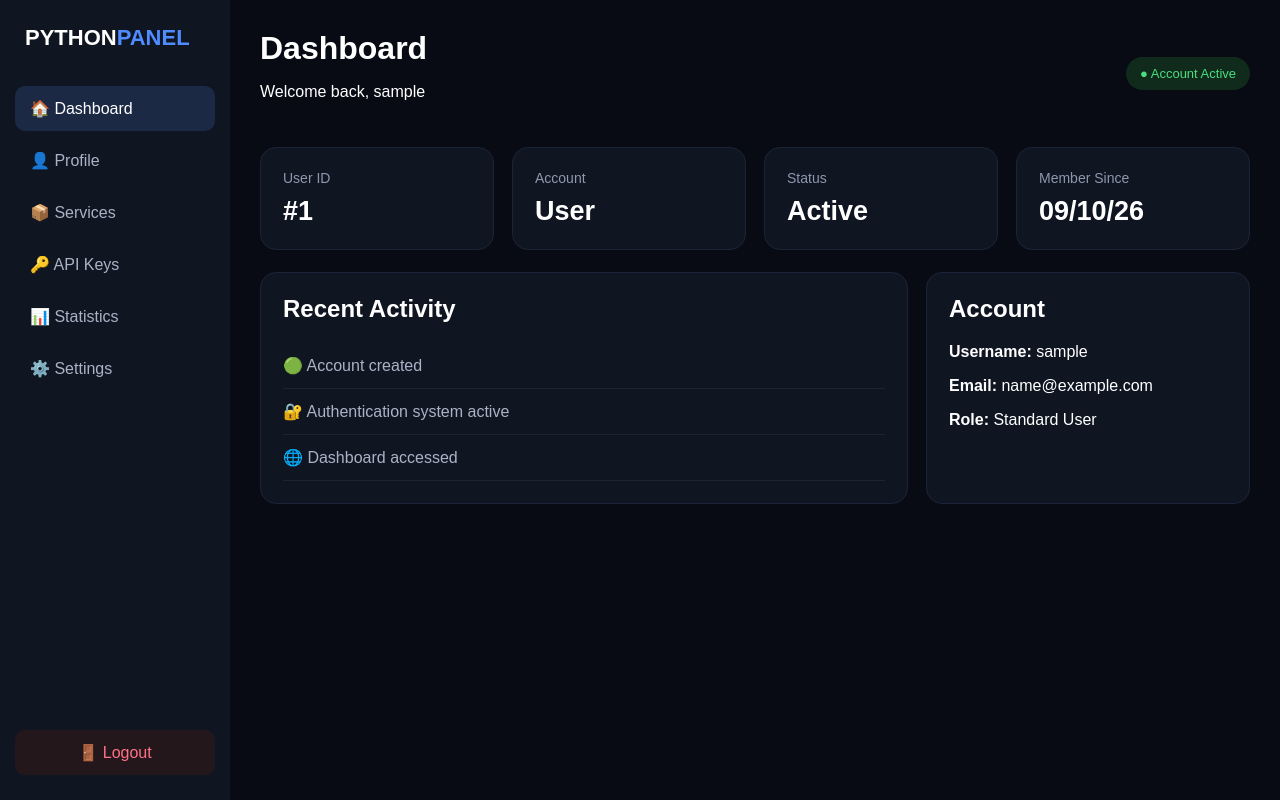
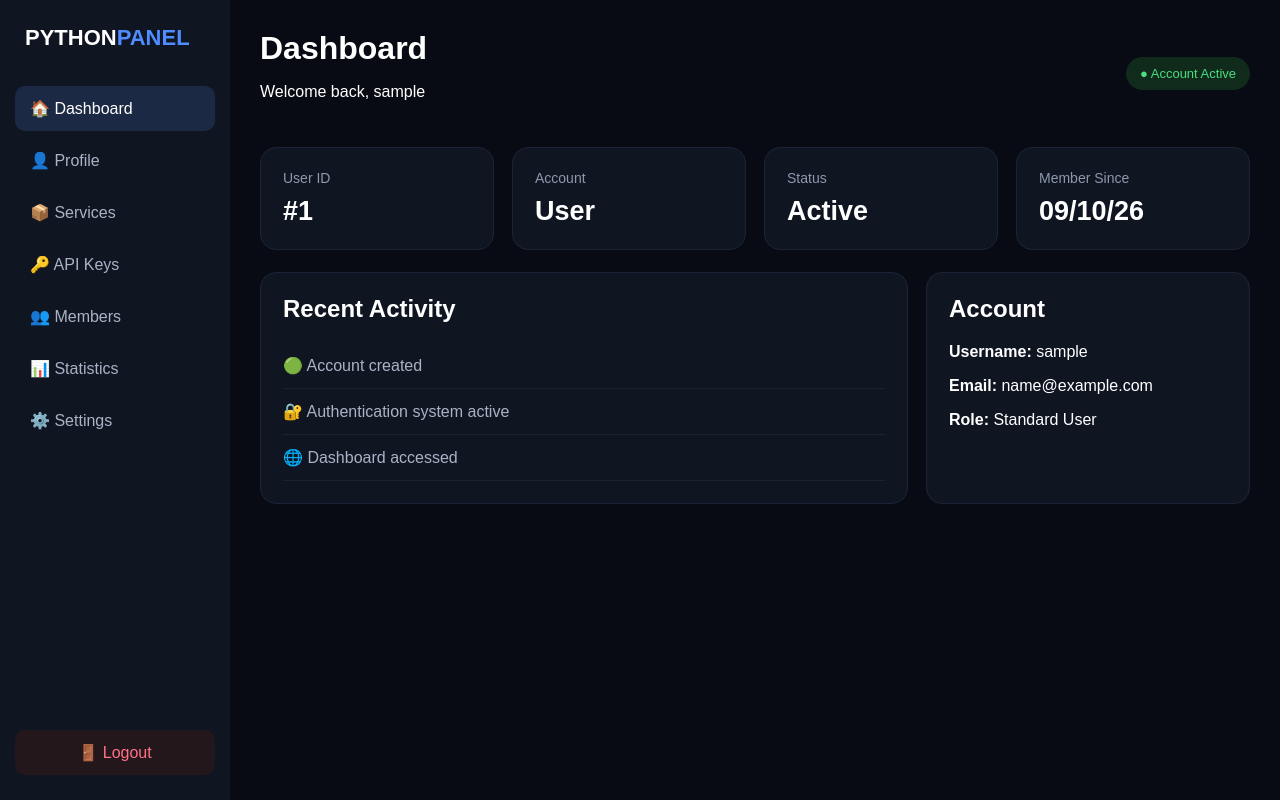
Before and after one commit to mutolibayodeji19-byte/Python-panel, a Flask app: page / in a window 1280 px wide. Run offline with Flask 3, Linux system fonts and the light colour scheme; the visitor is signed in with stand-in values (Sample User, id 1).

Commit message:
Add Members link to dashboard

```diff
--- a/templates/dashboard.html
+++ b/templates/dashboard.html
@@ -196,6 +196,7 @@
         <a href="#">👤 Profile</a>
         <a href="#">📦 Services</a>
         <a href="/api-keys/">🔑 API Keys</a>
+        <a href="/admin/">👥 Members</a>
         <a href="#">📊 Statistics</a>
         <a href="#">⚙️ Settings</a>
     </nav>
```
